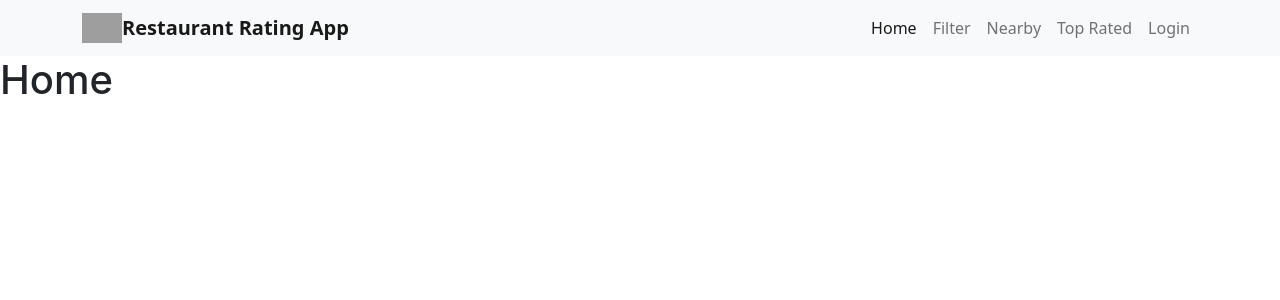
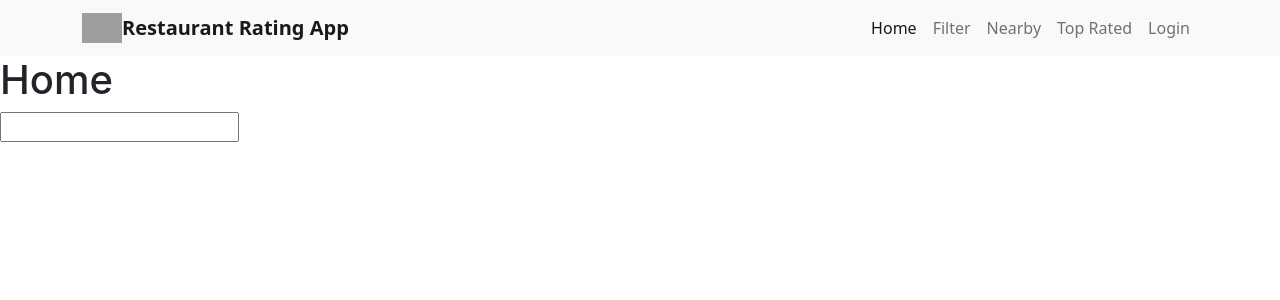
Before and after one commit to rba1aji/restoview, a React (Create React App) app: page / in a window 1280 px wide. Shown: the top 300 px of the page. Built offline with nearby package versions, Linux system fonts and the light colour scheme; grey boxes are pictures that could not be loaded.

Commit message:
1 file modified, 1 added

```diff
--- /dev/null
+++ b/src/components/Search.js
@@ -0,0 +1,9 @@
+import React from 'react';
+import axios from 'axios';
+export default function Search() {
+  return (
+    <>
+      <input />
+    </>
+  );
+}
--- a/src/containers/Home/index.js
+++ b/src/containers/Home/index.js
@@ -1,5 +1,11 @@
 import React from 'react';
+import Search from '../../components/Search'
 const HomeContainer = () => {
-  return <h1>Home</h1>;
+  return (
+    <>
+    <h1>Home</h1>
+    <Search/>
+    </>
+  );
 };
 export default HomeContainer;
```
